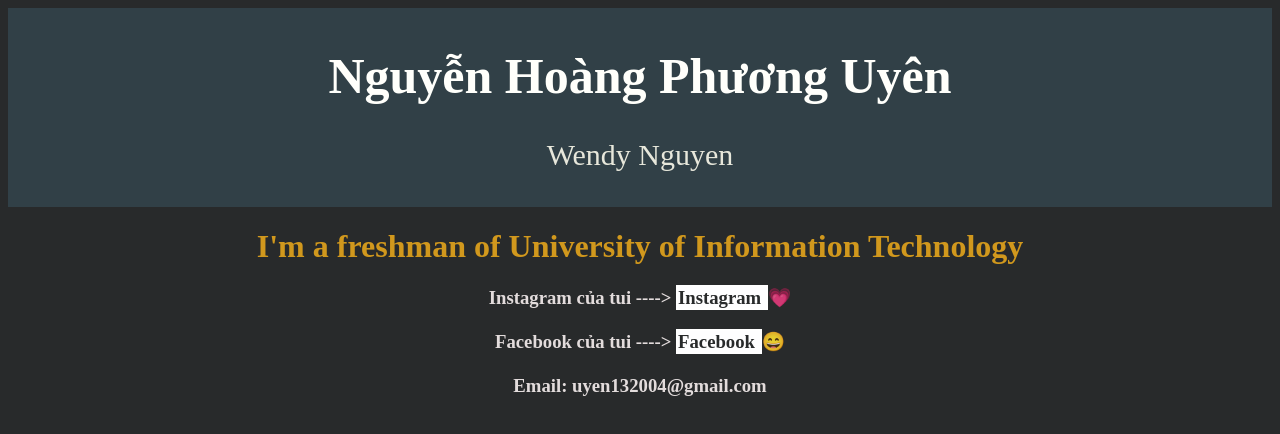
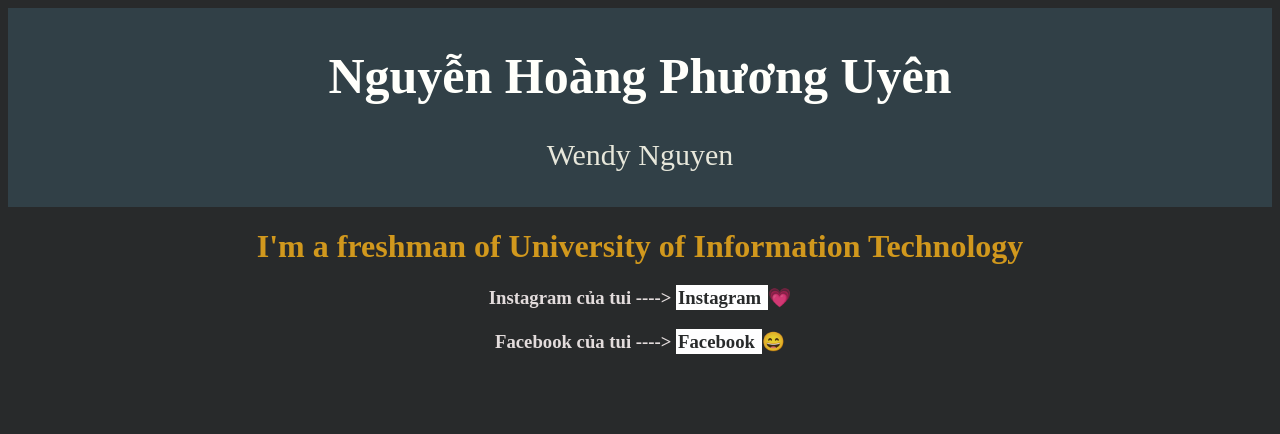
Before and after one commit to wendy314/vscode, a plain HTML site: page index.html in a window 1280 px wide. Drawn offline with Linux system fonts and the light colour scheme.

Commit message:
Update index.html

```diff
--- a/index.html
+++ b/index.html
@@ -59,7 +59,7 @@
                 <br>
                 Facebook của tui ---->
                 <a  href="https://www.facebook.com/uyennhp31/"class="btn1" target="_blank">Facebook </a>&#128516;<br><br>
-                Email: uyen132004@gmail.com
+
                 </h3>
             </div>
     </body>
```
